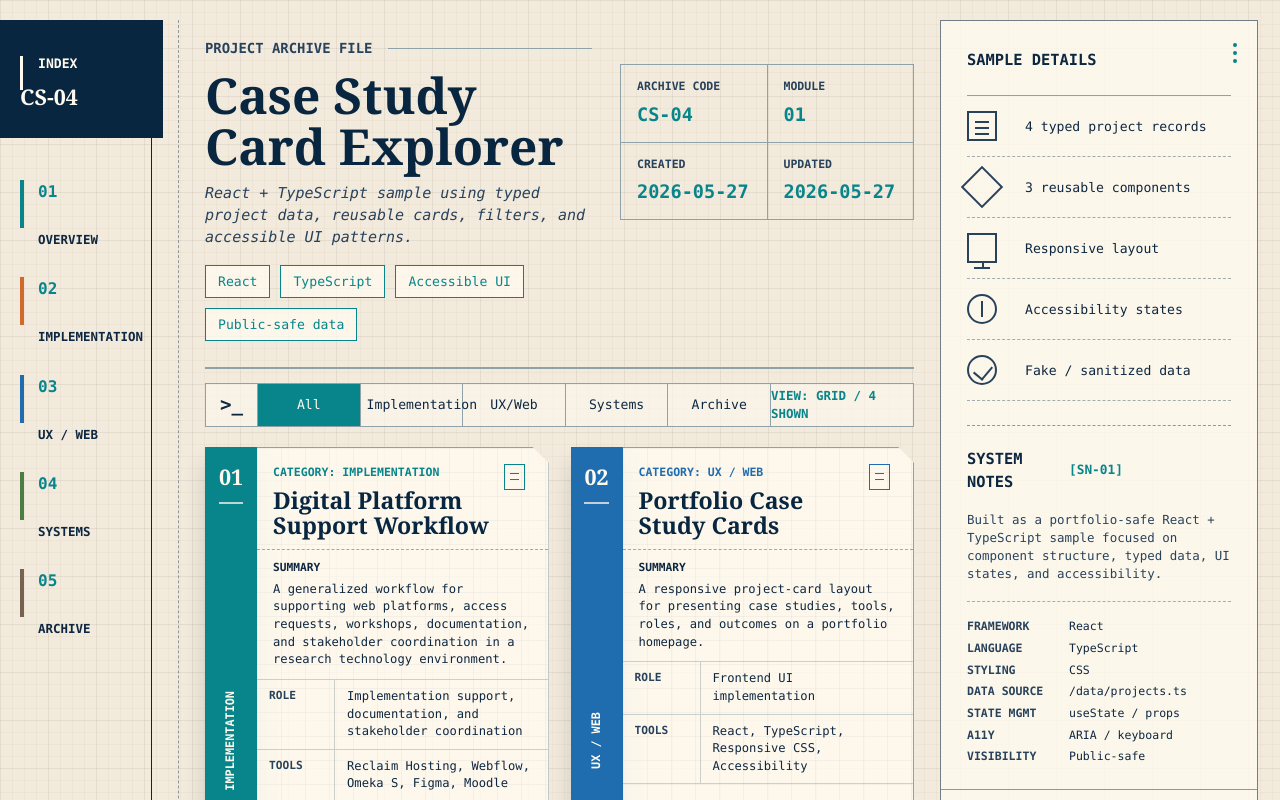
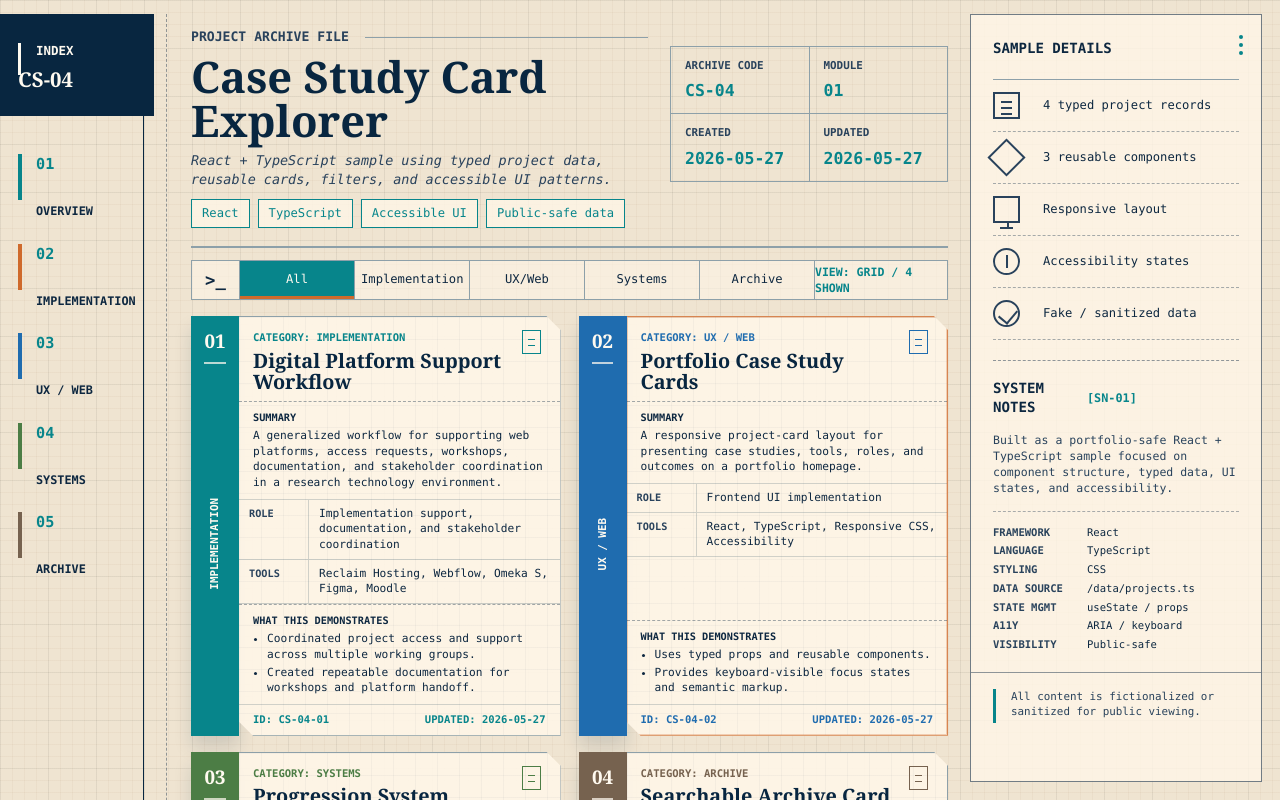
Before and after one commit to waseemabutalib/react-ui-samples, a React (Vite) app: page / in a window 1280 px wide. Shown: the top 800 px of the page. Built offline with nearby package versions, Linux system fonts and the light colour scheme.

Commit message:
Tighten archive workbench visual density

```diff
--- a/src/styles.css
+++ b/src/styles.css
@@ -1,10 +1,10 @@
 :root {
-  --paper: #f2eadc;
-  --paper-strong: #fbf4e7;
+  --paper: #efe4d1;
+  --paper-strong: #fff7e8;
   --ink: #0d2740;
   --ink-soft: #29425c;
-  --rule: #8fa2aa;
-  --rule-soft: rgba(28, 68, 88, 0.22);
+  --rule: #8da0a9;
+  --rule-soft: rgba(28, 68, 88, 0.2);
   --navy: #082640;
   --teal: #07858b;
   --blue: #1f6caf;
@@ -15,7 +15,7 @@
   color: var(--ink);
   background: var(--paper);
   font-family: Inter, ui-sans-serif, system-ui, -apple-system, BlinkMacSystemFont, "Segoe UI", sans-serif;
-  line-height: 1.45;
+  line-height: 1.4;
   font-weight: 400;
 }
 
@@ -33,10 +33,10 @@ body {
   min-height: 100vh;
   background-color: var(--paper);
   background-image:
-    linear-gradient(rgba(11, 48, 75, 0.045) 1px, transparent 1px),
-    linear-gradient(90deg, rgba(11, 48, 75, 0.045) 1px, transparent 1px),
-    linear-gradient(rgba(153, 118, 64, 0.05) 1px, transparent 1px),
-    linear-gradient(90deg, rgba(153, 118, 64, 0.05) 1px, transparent 1px);
+    linear-gradient(rgba(11, 48, 75, 0.048) 1px, transparent 1px),
+    linear-gradient(90deg, rgba(11, 48, 75, 0.048) 1px, transparent 1px),
+    linear-gradient(rgba(153, 118, 64, 0.055) 1px, transparent 1px),
+    linear-gradient(90deg, rgba(153, 118, 64, 0.055) 1px, transparent 1px);
   background-size: 48px 48px, 48px 48px, 12px 12px, 12px 12px;
 }
 
@@ -64,26 +64,26 @@ a:focus-visible {
 
 .archive-shell {
   display: grid;
-  grid-template-columns: 152px minmax(0, 1fr) 318px;
-  gap: 26px;
-  width: min(1480px, 100%);
+  grid-template-columns: 144px minmax(0, 1fr) 292px;
+  gap: 22px;
+  width: min(1450px, 100%);
   min-height: 100vh;
   margin: 0 auto;
-  padding: 20px 22px 28px 0;
+  padding: 14px 18px 24px 0;
 }
 
 .index-rail {
   display: grid;
   grid-template-rows: auto auto 1fr auto;
-  min-height: calc(100vh - 48px);
+  min-height: calc(100vh - 38px);
   border-right: 1px solid var(--navy);
   color: var(--ink);
 }
 
 .index-plate {
   display: grid;
-  gap: 8px;
-  padding: 34px 20px 26px;
+  gap: 6px;
+  padding: 28px 18px 22px;
   background: var(--navy);
   color: #fffaf0;
 }
@@ -107,7 +107,7 @@ a:focus-visible {
 .index-plate span {
   position: relative;
   padding-left: 18px;
-  font-size: 0.82rem;
+  font-size: 0.78rem;
   font-weight: 800;
   text-transform: uppercase;
 }
@@ -115,23 +115,23 @@ a:focus-visible {
 .index-plate span::before {
   position: absolute;
   left: 0;
-  top: 2px;
+  top: 1px;
   width: 3px;
-  height: 34px;
+  height: 32px;
   background: #fffaf0;
   content: "";
 }
 
 .index-plate strong {
   font-family: Georgia, "Times New Roman", serif;
-  font-size: 1.35rem;
+  font-size: 1.28rem;
   letter-spacing: 0;
 }
 
 .rail-nav {
   display: grid;
-  gap: 28px;
-  padding: 42px 20px 36px;
+  gap: 24px;
+  padding: 38px 18px 30px;
 }
 
 .rail-link {
@@ -144,7 +144,7 @@ a:focus-visible {
 
 .rail-link::before {
   width: 4px;
-  min-height: 48px;
+  min-height: 46px;
   background: var(--rail);
   content: "";
 }
@@ -178,28 +178,28 @@ a:focus-visible {
 
 .rail-link span {
   color: var(--teal);
-  font-size: 1rem;
+  font-size: 0.95rem;
   font-weight: 800;
 }
 
 .rail-link b {
   margin-top: 3px;
-  font-size: 0.78rem;
+  font-size: 0.74rem;
   text-transform: uppercase;
 }
 
 .rail-tools {
   align-self: end;
-  margin: 0 18px 28px;
-  padding: 18px 0;
+  margin: 0 16px 24px;
+  padding: 15px 0;
   border-top: 1px solid var(--rule-soft);
   border-bottom: 1px solid var(--rule-soft);
 }
 
 .rail-tools p {
-  margin: 16px 0 3px;
+  margin: 14px 0 2px;
   color: var(--ink-soft);
-  font-size: 0.8rem;
+  font-size: 0.76rem;
   text-transform: uppercase;
 }
 
@@ -210,31 +210,31 @@ a:focus-visible {
 .rail-tools strong {
   display: block;
   font-family: "SFMono-Regular", Consolas, "Liberation Mono", Menlo, monospace;
-  font-size: 0.82rem;
+  font-size: 0.78rem;
   text-transform: uppercase;
 }
 
 .view-buttons {
   display: flex;
   gap: 8px;
-  margin-top: 10px;
+  margin-top: 9px;
 }
 
 .view-buttons span {
-  width: 38px;
-  height: 34px;
+  width: 34px;
+  height: 30px;
   border: 1px solid var(--rule);
   background:
-    linear-gradient(90deg, var(--ink) 2px, transparent 2px) 11px 9px / 8px 8px repeat,
+    linear-gradient(90deg, var(--ink) 2px, transparent 2px) 9px 8px / 8px 8px repeat,
     var(--paper-strong);
 }
 
 .rail-version {
   display: grid;
-  gap: 6px;
-  padding: 0 20px 26px;
+  gap: 5px;
+  padding: 0 18px 22px;
   font-family: "SFMono-Regular", Consolas, "Liberation Mono", Menlo, monospace;
-  font-size: 0.78rem;
+  font-size: 0.74rem;
   text-transform: uppercase;
 }
 
@@ -244,30 +244,30 @@ a:focus-visible {
 
 .rail-version em {
   width: fit-content;
-  margin-top: 18px;
+  margin-top: 14px;
   border: 1px solid #b84f33;
-  padding: 10px 11px;
+  padding: 9px 10px;
   color: #a33f2d;
   font-style: normal;
 }
 
 .archive-main {
   min-width: 0;
-  padding: 18px 0 0 26px;
+  padding: 14px 0 0 24px;
   border-left: 1px dashed rgba(13, 39, 64, 0.42);
 }
 
 .archive-header {
   display: grid;
-  grid-template-columns: minmax(0, 1fr) 294px;
-  gap: 28px;
+  grid-template-columns: minmax(0, 1fr) 278px;
+  gap: 22px;
   border-bottom: 2px solid var(--rule);
-  padding: 0 0 26px;
+  padding: 0 0 18px;
 }
 
 .title-block {
   display: grid;
-  gap: 12px;
+  gap: 9px;
 }
 
 .file-label {
@@ -276,7 +276,7 @@ a:focus-visible {
   gap: 16px;
   margin: 0;
   color: var(--ink-soft);
-  font-size: 0.87rem;
+  font-size: 0.82rem;
   font-weight: 800;
   text-transform: uppercase;
 }
@@ -299,55 +299,55 @@ h1 {
   margin-bottom: 0;
   color: var(--navy);
   font-family: Georgia, "Times New Roman", serif;
-  font-size: 3.1rem;
-  line-height: 1.02;
+  font-size: 2.72rem;
+  line-height: 1.01;
   letter-spacing: 0;
 }
 
 .intro-copy {
-  max-width: 680px;
-  margin-bottom: 4px;
+  max-width: 660px;
+  margin-bottom: 0;
   color: var(--ink-soft);
   font-family: "SFMono-Regular", Consolas, "Liberation Mono", Menlo, monospace;
-  font-size: 0.94rem;
+  font-size: 0.84rem;
   font-style: italic;
 }
 
 .hero-tags {
   display: flex;
   flex-wrap: wrap;
-  gap: 10px;
+  gap: 8px;
 }
 
 .hero-tags span {
   border: 1px solid var(--teal);
-  padding: 6px 12px;
-  background: rgba(255, 250, 240, 0.75);
+  padding: 5px 10px;
+  background: rgba(255, 247, 232, 0.75);
   color: var(--teal);
   font-family: "SFMono-Regular", Consolas, "Liberation Mono", Menlo, monospace;
-  font-size: 0.82rem;
+  font-size: 0.76rem;
 }
 
 .archive-meta {
   display: grid;
   grid-template-columns: 1fr 1fr;
   align-self: start;
-  margin: 26px 0 0;
+  margin: 18px 0 0;
   border-left: 1px solid var(--rule);
   border-top: 1px solid var(--rule);
 }
 
 .archive-meta div {
-  min-height: 72px;
-  padding: 13px 16px;
+  min-height: 62px;
+  padding: 11px 14px;
   border-right: 1px solid var(--rule);
   border-bottom: 1px solid var(--rule);
 }
 
 .archive-meta dt {
-  margin-bottom: 7px;
+  margin-bottom: 6px;
   color: var(--ink-soft);
-  font-size: 0.72rem;
+  font-size: 0.68rem;
   font-weight: 800;
   text-transform: uppercase;
 }
@@ -356,17 +356,17 @@ h1 {
   margin: 0;
   color: var(--teal);
   font-family: "SFMono-Regular", Consolas, "Liberation Mono", Menlo, monospace;
-  font-size: 1.16rem;
+  font-size: 1.03rem;
   font-weight: 900;
 }
 
 .filters {
   display: grid;
-  grid-template-columns: 52px minmax(0, 1fr) 142px;
+  grid-template-columns: 48px minmax(0, 1fr) 132px;
   align-items: stretch;
-  margin: 14px 0 20px;
+  margin: 12px 0 16px;
   border: 1px solid var(--rule);
-  background: rgba(255, 250, 240, 0.58);
+  background: rgba(255, 247, 232, 0.58);
 }
 
 .command-prompt,
@@ -380,28 +380,35 @@ h1 {
   place-items: center;
   border-right: 1px solid var(--rule);
   color: var(--ink);
-  font-size: 1.2rem;
+  font-size: 1.08rem;
   font-weight: 800;
 }
 
 .filter-tabs {
   display: grid;
-  grid-template-columns: repeat(5, minmax(96px, 1fr));
+  grid-template-columns: repeat(5, minmax(88px, 1fr));
 }
 
 .filter-tab {
-  min-height: 42px;
+  position: relative;
+  min-height: 38px;
   border: 0;
   border-right: 1px solid var(--rule);
   border-radius: 0;
   background: transparent;
   color: var(--ink);
   cursor: pointer;
-  font-size: 0.82rem;
+  font-size: 0.76rem;
 }
 
 .filter-tab:hover {
-  background: rgba(7, 133, 139, 0.08);
+  background: rgba(207, 106, 44, 0.09);
+}
+
+.filter-tab:focus-visible {
+  outline: 2px solid var(--rust);
+  outline-offset: -3px;
+  background: rgba(207, 106, 44, 0.08);
 }
 
 .filter-tab[aria-pressed='true'] {
@@ -409,12 +416,22 @@ h1 {
   color: #fffaf0;
 }
 
+.filter-tab[aria-pressed='true']::after {
+  position: absolute;
+  left: 0;
+  right: 0;
+  bottom: 0;
+  height: 3px;
+  background: var(--rust);
+  content: "";
+}
+
 .view-mode {
   display: grid;
   place-items: center;
   margin: 0;
   color: var(--teal);
-  font-size: 0.78rem;
+  font-size: 0.72rem;
   font-weight: 900;
   text-transform: uppercase;
 }
@@ -422,14 +439,14 @@ h1 {
 .project-grid {
   display: grid;
   grid-template-columns: repeat(2, minmax(280px, 1fr));
-  gap: 20px 22px;
+  gap: 16px 18px;
 }
 
 .project-card {
   --accent: var(--teal);
   display: grid;
-  grid-template-columns: 52px minmax(0, 1fr);
-  min-height: 330px;
+  grid-template-columns: 48px minmax(0, 1fr);
+  min-height: 284px;
   color: var(--ink);
 }
 
@@ -439,6 +456,11 @@ h1 {
 
 .project-card--ux-web {
   --accent: var(--blue);
+}
+
+.project-card--ux-web .dossier-sheet {
+  border-color: rgba(207, 106, 44, 0.8);
+  box-shadow: 0 13px 20px rgba(13, 39, 64, 0.11), inset 0 0 0 1px rgba(207, 106, 44, 0.28);
 }
 
 .project-card--systems {
@@ -453,24 +475,24 @@ h1 {
   display: grid;
   grid-template-rows: auto 1fr;
   justify-items: center;
-  padding: 14px 0;
+  padding: 12px 0;
   background: var(--accent);
   color: #fffaf0;
-  box-shadow: 0 16px 22px rgba(13, 39, 64, 0.16);
+  box-shadow: 0 12px 18px rgba(13, 39, 64, 0.14);
 }
 
 .card-spine span {
-  padding-bottom: 10px;
+  padding-bottom: 8px;
   border-bottom: 2px solid rgba(255, 250, 240, 0.72);
   font-family: Georgia, "Times New Roman", serif;
-  font-size: 1.35rem;
+  font-size: 1.18rem;
   font-weight: 700;
 }
 
 .card-spine b {
   align-self: center;
   font-family: "SFMono-Regular", Consolas, "Liberation Mono", Menlo, monospace;
-  font-size: 0.74rem;
+  font-size: 0.68rem;
   letter-spacing: 0;
   text-transform: uppercase;
   transform: rotate(180deg);
@@ -484,9 +506,9 @@ h1 {
   min-width: 0;
   border: 1px solid var(--rule);
   border-left: 0;
-  background: rgba(255, 250, 240, 0.83);
-  box-shadow: 0 16px 24px rgba(13, 39, 64, 0.12);
-  clip-path: polygon(0 0, calc(100% - 16px) 0, 100% 16px, 100% 100%, 16px 100%, 0 calc(100% - 16px));
+  background: rgba(255, 247, 232, 0.9);
+  box-shadow: 0 13px 20px rgba(13, 39, 64, 0.1);
+  clip-path: polygon(0 0, calc(100% - 14px) 0, 100% 14px, 100% 100%, 14px 100%, 0 calc(100% - 14px));
 }
 
 .dossier-sheet::before {
@@ -496,7 +518,7 @@ h1 {
   background-image:
     linear-gradient(rgba(13, 39, 64, 0.035) 1px, transparent 1px),
     linear-gradient(90deg, rgba(13, 39, 64, 0.035) 1px, transparent 1px);
-  background-size: 24px 24px;
+  background-size: 22px 22px;
   content: "";
 }
 
@@ -509,15 +531,15 @@ h1 {
 
 .dossier-head {
   display: grid;
-  grid-template-columns: minmax(0, 1fr) 28px;
-  gap: 14px;
-  padding: 16px 16px 10px;
+  grid-template-columns: minmax(0, 1fr) 24px;
+  gap: 12px;
+  padding: 13px 14px 8px;
 }
 
 .card-kicker {
-  margin: 0 0 7px;
+  margin: 0 0 5px;
   color: var(--accent);
-  font-size: 0.72rem;
+  font-size: 0.66rem;
   font-weight: 900;
   text-transform: uppercase;
 }
@@ -526,15 +548,15 @@ h1 {
   margin: 0;
   color: var(--navy);
   font-family: Georgia, "Times New Roman", serif;
-  font-size: 1.45rem;
-  line-height: 1.1;
+  font-size: 1.24rem;
+  line-height: 1.08;
   letter-spacing: 0;
 }
 
 .document-mark {
   position: relative;
-  width: 21px;
-  height: 26px;
+  width: 19px;
+  height: 24px;
   border: 1px solid var(--accent);
   align-self: start;
 }
@@ -558,15 +580,15 @@ h1 {
 }
 
 .dossier-row {
-  padding: 10px 16px;
+  padding: 8px 14px;
   border-top: 1px dashed rgba(13, 39, 64, 0.38);
 }
 
 .dossier-row span {
   display: block;
-  margin-bottom: 5px;
+  margin-bottom: 4px;
   color: var(--ink);
-  font-size: 0.7rem;
+  font-size: 0.64rem;
   font-weight: 900;
   text-transform: uppercase;
 }
@@ -575,7 +597,7 @@ h1 {
 .dossier-row li,
 .dossier-table dd {
   font-family: "SFMono-Regular", Consolas, "Liberation Mono", Menlo, monospace;
-  font-size: 0.76rem;
+  font-size: 0.7rem;
 }
 
 .dossier-row p {
@@ -585,9 +607,9 @@ h1 {
 
 .dossier-row ul {
   display: grid;
-  gap: 3px;
+  gap: 2px;
   margin: 0;
-  padding-left: 16px;
+  padding-left: 14px;
 }
 
 .dossier-table {
@@ -597,20 +619,20 @@ h1 {
 
 .dossier-table div {
   display: grid;
-  grid-template-columns: 78px minmax(0, 1fr);
+  grid-template-columns: 70px minmax(0, 1fr);
   border-bottom: 1px solid var(--rule-soft);
 }
 
 .dossier-table dt,
 .dossier-table dd {
   margin: 0;
-  padding: 8px 12px;
+  padding: 6px 10px;
 }
 
 .dossier-table dt {
   border-right: 1px solid var(--rule-soft);
   color: var(--ink-soft);
-  font-size: 0.7rem;
+  font-size: 0.64rem;
   font-weight: 900;
   text-transform: uppercase;
 }
@@ -622,12 +644,12 @@ h1 {
 .dossier-footer {
   display: flex;
   justify-content: space-between;
-  gap: 12px;
-  padding: 9px 16px 10px;
+  gap: 10px;
+  padding: 7px 14px 8px;
   border-top: 1px solid var(--rule-soft);
   color: var(--accent);
   font-family: "SFMono-Regular", Consolas, "Liberation Mono", Menlo, monospace;
-  font-size: 0.72rem;
+  font-size: 0.66rem;
   font-weight: 800;
   text-transform: uppercase;
 }
@@ -635,28 +657,28 @@ h1 {
 .blueprint-footer {
   display: flex;
   flex-wrap: wrap;
-  gap: 28px;
-  margin-top: 20px;
-  padding: 14px 0 0;
+  gap: 24px;
+  margin-top: 14px;
+  padding: 10px 0 0;
   color: var(--ink-soft);
-  font-size: 0.78rem;
+  font-size: 0.72rem;
   text-transform: uppercase;
 }
 
 .details-panel {
   position: sticky;
-  top: 20px;
+  top: 14px;
   align-self: start;
-  min-height: calc(100vh - 48px);
+  min-height: calc(100vh - 32px);
   border: 1px solid rgba(13, 39, 64, 0.58);
-  background: rgba(255, 250, 240, 0.78);
-  padding: 28px 26px 0;
+  background: rgba(255, 247, 232, 0.78);
+  padding: 24px 22px 0;
 }
 
 .panel-menu {
   position: absolute;
-  top: 22px;
-  right: 20px;
+  top: 20px;
+  right: 18px;
   display: grid;
   gap: 4px;
 }
@@ -673,36 +695,36 @@ h1 {
   margin: 0;
   color: var(--ink);
   font-family: "SFMono-Regular", Consolas, "Liberation Mono", Menlo, monospace;
-  font-size: 0.96rem;
+  font-size: 0.88rem;
   letter-spacing: 0;
   text-transform: uppercase;
 }
 
 .detail-list {
   display: grid;
-  margin: 24px 0 24px;
+  margin: 20px 0 20px;
   border-top: 1px solid var(--rule);
 }
 
 .detail-list div {
   display: grid;
-  grid-template-columns: 44px minmax(0, 1fr);
+  grid-template-columns: 38px minmax(0, 1fr);
   align-items: center;
-  gap: 14px;
-  padding: 15px 0;
+  gap: 12px;
+  padding: 12px 0;
   border-bottom: 1px dashed rgba(13, 39, 64, 0.36);
 }
 
 .detail-list p {
   margin: 0;
-  font-size: 0.82rem;
+  font-size: 0.76rem;
 }
 
 .detail-icon {
   position: relative;
   display: block;
-  width: 30px;
-  height: 30px;
+  width: 27px;
+  height: 27px;
   border: 2px solid var(--ink-soft);
 }
 
@@ -718,7 +740,7 @@ h1 {
 .detail-icon--records::before {
   left: 6px;
   right: 6px;
-  top: 8px;
+  top: 7px;
   height: 2px;
   box-shadow: 0 6px 0 var(--ink-soft), 0 12px 0 var(--ink-soft);
 }
@@ -735,7 +757,7 @@ h1 {
 }
 
 .detail-icon--layout::after {
-  left: 13px;
+  left: 12px;
   bottom: -8px;
   width: 2px;
   height: 8px;
@@ -748,15 +770,15 @@ h1 {
 
 .detail-icon--access::before {
   position: absolute;
-  inset: 5px 12px;
+  inset: 5px 11px;
   border-left: 2px solid var(--ink-soft);
   content: "";
 }
 
 .detail-icon--safe::before {
   position: absolute;
-  left: 8px;
-  top: 5px;
+  left: 7px;
+  top: 4px;
   width: 10px;
   height: 15px;
   border-right: 2px solid var(--ink-soft);
@@ -767,7 +789,7 @@ h1 {
 
 .system-notes {
   border-top: 1px dashed rgba(13, 39, 64, 0.45);
-  padding-top: 22px;
+  padding-top: 18px;
 }
 
 .note-heading {
@@ -775,41 +797,41 @@ h1 {
   align-items: center;
   justify-content: space-between;
   gap: 12px;
-  margin-bottom: 18px;
+  margin-bottom: 14px;
 }
 
 .note-heading span {
   color: var(--teal);
   font-family: "SFMono-Regular", Consolas, "Liberation Mono", Menlo, monospace;
-  font-size: 0.8rem;
+  font-size: 0.74rem;
   font-weight: 800;
 }
 
 .system-notes p {
-  margin: 0 0 18px;
+  margin: 0 0 14px;
   color: var(--ink-soft);
   font-family: "SFMono-Regular", Consolas, "Liberation Mono", Menlo, monospace;
-  font-size: 0.78rem;
+  font-size: 0.72rem;
 }
 
 .system-notes dl {
   display: grid;
-  gap: 5px;
+  gap: 4px;
   margin: 0;
   border-top: 1px dashed rgba(13, 39, 64, 0.35);
-  padding-top: 16px;
+  padding-top: 13px;
 }
 
 .system-notes div {
   display: grid;
-  grid-template-columns: 92px minmax(0, 1fr);
-  gap: 10px;
+  grid-template-columns: 86px minmax(0, 1fr);
+  gap: 8px;
 }
 
 .system-notes dt,
 .system-notes dd {
   margin: 0;
-  font-size: 0.72rem;
+  font-size: 0.66rem;
 }
 
 .system-notes dt {
@@ -819,18 +841,20 @@ h1 {
 }
 
 .panel-footnote {
-  margin: 24px -26px 0;
+  position: relative;
+  margin: 20px -22px 0;
   border-top: 1px solid rgba(13, 39, 64, 0.45);
-  padding: 18px 26px 20px 44px;
+  padding: 16px 22px 18px 40px;
   color: var(--ink-soft);
-  font-size: 0.72rem;
+  font-size: 0.68rem;
 }
 
 .panel-footnote::before {
   position: absolute;
+  left: 22px;
+  top: 16px;
   width: 3px;
-  height: 36px;
-  margin-left: -20px;
+  height: 34px;
   background: var(--teal);
   content: "";
 }
@@ -838,7 +862,7 @@ h1 {
 @media (max-width: 1180px) {
   .archive-shell {
     grid-template-columns: 132px minmax(0, 1fr);
-    padding-right: 20px;
+    padding-right: 18px;
   }
 
   .details-panel {
@@ -882,7 +906,7 @@ h1 {
   }
 
   h1 {
-    font-size: 2.35rem;
+    font-size: 2.28rem;
   }
 
   .archive-meta {
```
